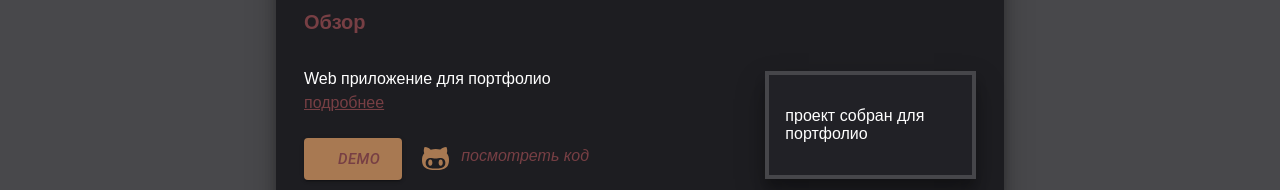
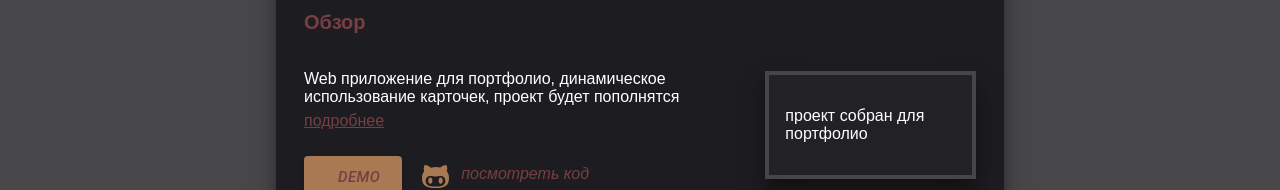
Before and after one commit to urgenmagger/myFolio, a React (Create React App) app: page /#/ in a window 1280 px wide. Shown: the part 1764-1954 px from the top of the page. Built offline with nearby package versions, Linux system fonts and the light colour scheme.

Commit message:
add content to folio card

```diff
--- a/src/content/folioContent.js
+++ b/src/content/folioContent.js
@@ -51,7 +51,7 @@ const folioContent = [
   {
     id: 3,
     rubric: 'SPA приложение',
-    content: 'Web приложение для портфолио',
+    content: 'Web приложение для портфолио, динамическое использование карточек, проект будет пополнятся',
     preview: 'link from github and button',
     path: 'https://urgenmagger.github.io/myFolio/#/',
     linkButton: 'DEMO',
```
